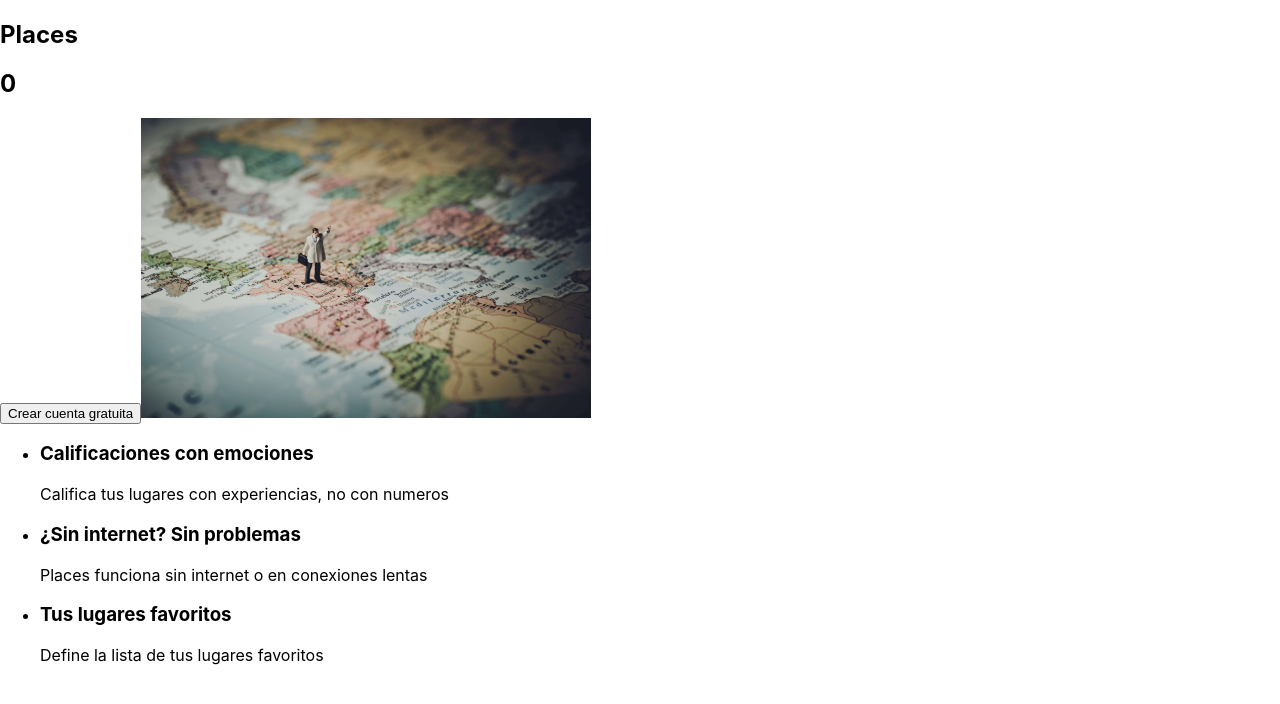
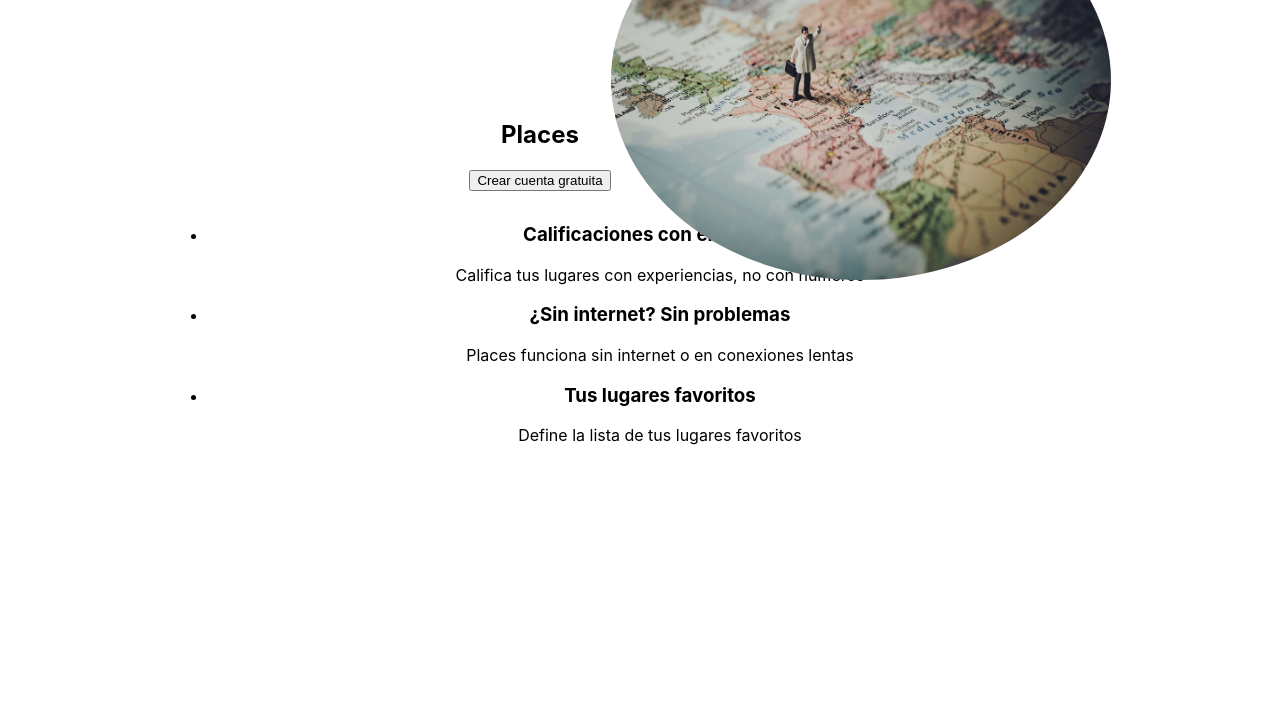
Before and after one commit to Sergio99778/places-react, a React (Create React App) app: page / in a window 1280 px wide. Shown: the top 704 px of the page. Built offline with nearby package versions, Linux system fonts and the light colour scheme.

Commit message:
Aplicar estilos.

```diff
--- a/src/App.css
+++ b/src/App.css
@@ -1,38 +1,28 @@
-.App {
+.Header-background {
+  padding: 50px;
+  padding-top: 100px;
+  display: flex;
+  justify-content: center;
+  align-items: center;
   text-align: center;
 }
 
-.App-logo {
-  height: 40vmin;
-  pointer-events: none;
+.Header-illustration {
+  border-radius: 50%;
+  height: 50px;
+  width: 500px;
+  position: absolute;
+  z-index: 0;
+  top: -120px;
+  height: 400px;
 }
 
-@media (prefers-reduced-motion: no-preference) {
-  .App-logo {
-    animation: App-logo-spin infinite 20s linear;
-  }
+.Header-main {
+  margin-bottom: 2em;
+  margin-left: -200px;
 }
 
-.App-header {
-  background-color: #282c34;
-  min-height: 100vh;
-  display: flex;
-  flex-direction: column;
-  align-items: center;
-  justify-content: center;
-  font-size: calc(10px + 2vmin);
-  color: white;
+.container {
+  width: 80%;
+  margin: 0 auto;
 }
-
-.App-link {
-  color: #61dafb;
-}
-
-@keyframes App-logo-spin {
-  from {
-    transform: rotate(0deg);
-  }
-  to {
-    transform: rotate(360deg);
-  }
-}
--- a/src/App.js
+++ b/src/App.js
@@ -8,29 +8,18 @@ class App extends Component {
   constructor(props) {
     super(props);
 
-    this.state = {
-      numero: 0
-    };
-
-    this.updateNumero = this.updateNumero.bind(this);
-
-  }
-
-  updateNumero() {
-    this.setState({
-      numero: this.state.numero + 1
-    });
   }
 
   render() {
     return (
       <section>
-        <div>
-          <div>
-            <Title title="Places"></Title>
-            <h2>{this.state.numero}</h2>
-            <button onClick={this.updateNumero}>Crear cuenta gratuita</button>
-            <img src={process.env.PUBLIC_URL + '/images/slondotpics.jpg' } alt="" height="300"/>
+        <div className="Header-background">
+          <div style={{"width":"80%", "margin": "0 auto"}}>
+            <div className="Header-main">
+              <Title title="Places"></Title>
+              <button >Crear cuenta gratuita</button>
+              <img className="Header-illustration" src={process.env.PUBLIC_URL + '/images/slondotpics.jpg' } alt=""/>
+            </div>
             <div>
               <ul>
                 <li>
```
